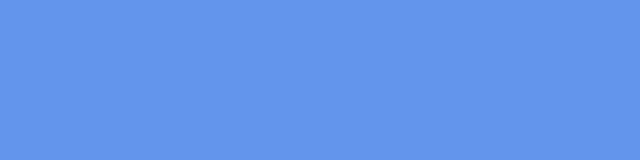
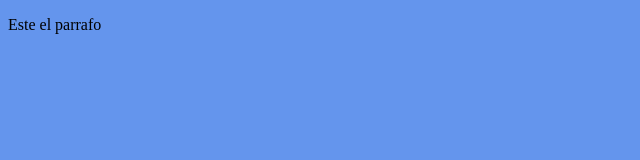
Before and after one commit to GiovanniGomz/Ramas, a plain HTML site: page index.html in a window 1280 px wide. Shown: the whole page, without its empty margins (0-640 px from the left). Drawn offline with Linux system fonts and the light colour scheme.

Commit message:
Otro cambio desde master

```diff
--- a/index.html
+++ b/index.html
@@ -8,6 +8,6 @@
     <link rel="stylesheet" href="css/estilos.css">
 </head>
 <body>
-
+    <p>Este el parrafo</p>
 </body>
 </html>
```
